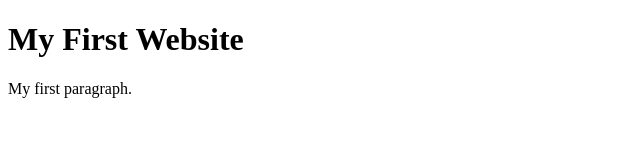
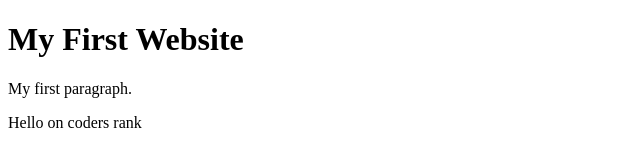
Before and after one commit to JavaManiac1/codersrank1, a website: page index.html in a window 1280 px wide. Shown: the whole page, without its empty margins (0-640 px from the left). Drawn offline with Linux system fonts and the light colour scheme.

Commit message:
initial commit    paragraph added

```diff
--- a/index.html
+++ b/index.html
@@ -7,6 +7,6 @@
 
     <h1>My First Website</h1>
     <p>My first paragraph.</p>
-
+    <p> Hello on coders rank</p>
   </body>
 </html>
```
